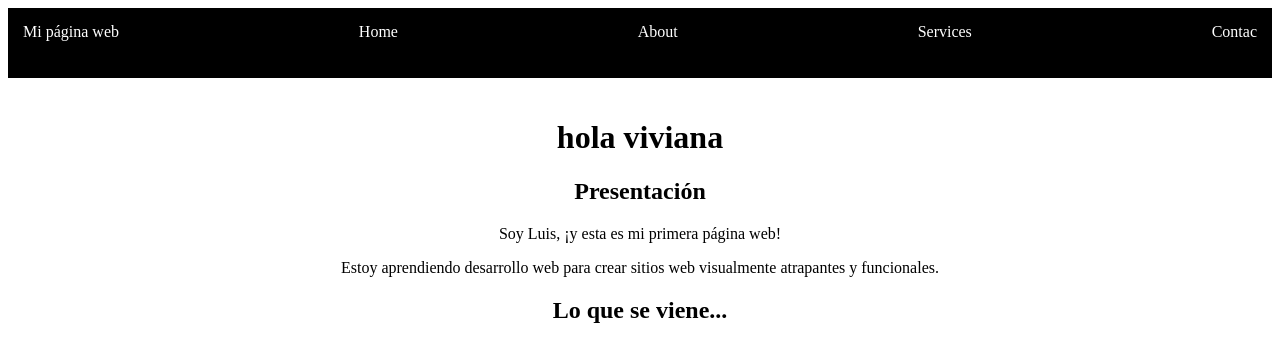
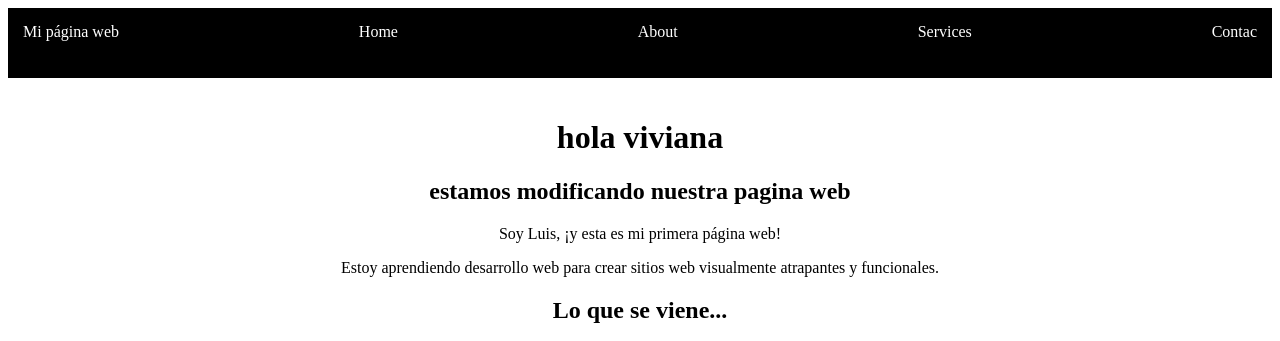
Before and after one commit to cdbenavidez/programacion-egg, a plain HTML site: page index.html in a window 1280 px wide. Shown: the top 341 px of the page. Drawn offline with Linux system fonts and the light colour scheme.

Commit message:
modifico index2

```diff
--- a/index.html
+++ b/index.html
@@ -17,7 +17,7 @@
         <div class="container">
             <h1>hola viviana</h1>
             <section>
-                <h2>Presentación</h2>
+                <h2>estamos modificando nuestra pagina web</h2>
                 <p>Soy Luis, ¡y esta es mi primera página web!</p>
                 <p>Estoy aprendiendo desarrollo web para crear sitios web visualmente atrapantes y funcionales.</p>
             </section>
```
